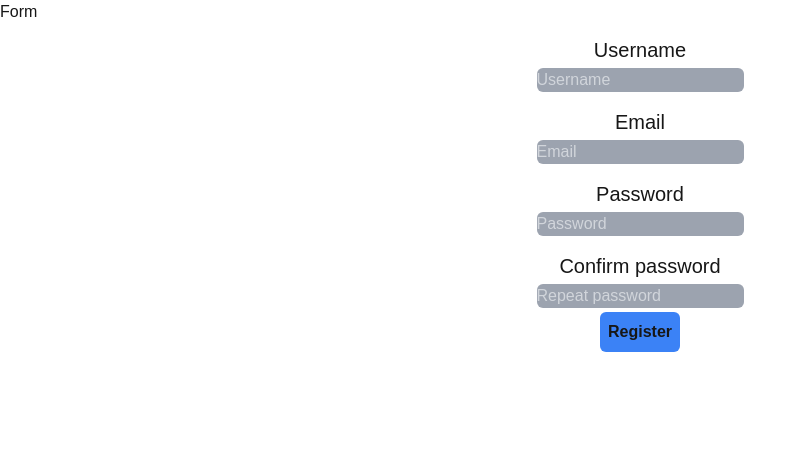
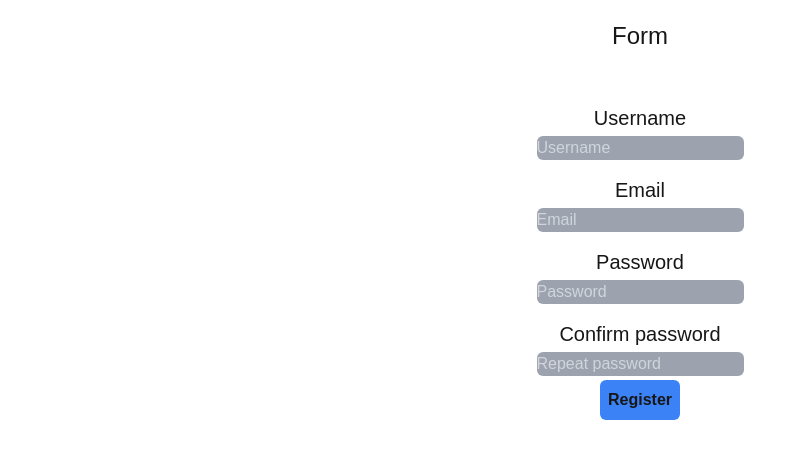
Before and after one commit to JOlmos98/cti-invernaderos, a Next.js app: page /form in a window 1280 px wide. Shown: the top 458 px of the page, without its empty margins (0-806 px from the left). Built offline with nearby package versions, Linux system fonts and the light colour scheme; no server answers; the database is empty.

Commit message:
Form cambiado

```diff
--- a/src/app/form/page.tsx
+++ b/src/app/form/page.tsx
@@ -3,14 +3,14 @@ import { FormEvent } from 'react';
 import { useForm } from 'react-hook-form';
 
 export default function Form() {
-    const { register } = useForm();
+    const { register, handleSubmit } = useForm();
     const onsubmit = (data: FormEvent) => {
       console.log(data); //Lo que hace el form al pulsar el botón type="submit"
     }
 
   return (
     <div>
-      <h1>Form</h1>
+      <h1 className='flex  flex-col w-200 items-center justify-center gap-8 mb-10 mt-5 text-2xl'>Form</h1>
       <div>
           <form action="" onSubmit={onsubmit} className='flex  flex-col w-200 items-center justify-center gap-1'>
             <label htmlFor="username" className='text-xl pt-3'>Username</label>
```
